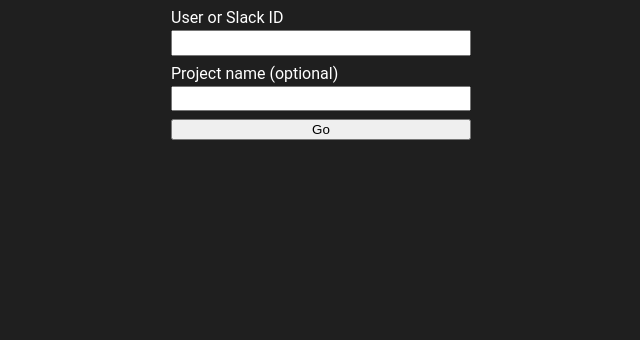
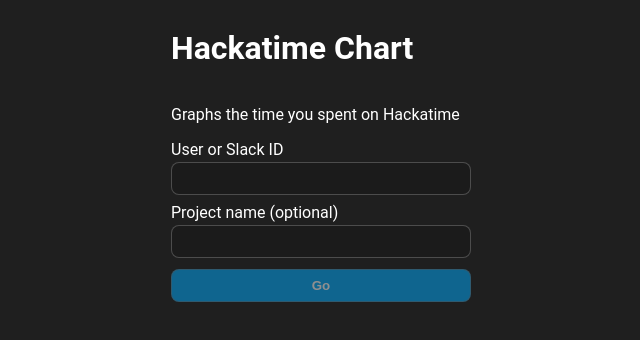
Before and after one commit to SuperYoshi10000/hackatimechart, a SvelteKit app: page / in a window 1280 px wide. Shown: the top 340 px of the page, without its empty margins (319-959 px from the left). Built offline with nearby package versions, Linux system fonts and the light colour scheme.

Commit message:
make the form on the home page actually be a form

```diff
--- a/src/routes/+page.svelte
+++ b/src/routes/+page.svelte
@@ -5,24 +5,58 @@
 
 <title>Hackatime Chart</title>
 
-<div id="search-form">
-    User or Slack ID
-    <input bind:value={user}/>
-    Project name (optional)
-    <input bind:value={project}/>
-    <button onclick={() => location.href = `/project/${user}/${project}`}>Go</button>
+<div id="container">
+    <h1>Hackatime Chart</h1>
+    <p>Graphs the time you spent on Hackatime</p>
+
+    <form id="search-form" onsubmit={() => location.href = `/project/${user}/${project}`} >
+        <label>
+            User or Slack ID
+            <input bind:value={user}/>
+        </label>
+        <label>
+            Project name (optional)
+            <input bind:value={project}/>
+        </label>
+        <button type="submit" disabled={!user}>Go</button>
+    </form>
 </div>
 
 <style>
-    #search-form {
+    #container {
         align-items: stretch;
         display: flex;
         flex-direction: column;
         width: 300px;
         margin: auto;
     }
+    #search-form {
+        display: flex;
+        flex-direction: column;
+    }
+    #search-form label {
+        display: flex;
+        flex-direction: column;
+    }
     #search-form input {
-        padding: 0.2rem;
+        padding: 0.5rem;
         margin: 0.2rem 0 0.5rem;
+        border-radius: 0.5rem;
+        background: #0000001F;
+        color: white;
+        border: 1px solid #7F7F7F7F;
+    }
+    #search-form button {
+        padding: 0.5rem;
+        margin: 0.2rem 0 0.5rem;
+        border-radius: 0.5rem;
+        background: hsl(200 100 50);
+        color: white;
+        border: 1px solid #7F7F7F7F;
+        font-weight: bold;
+        cursor: pointer;
+    }
+    #search-form button:disabled {
+        opacity: 0.5;
     }
 </style>
```
Also changed, not shown: src/routes/project/[user]/+page.svelte (+4 -4 lines).
